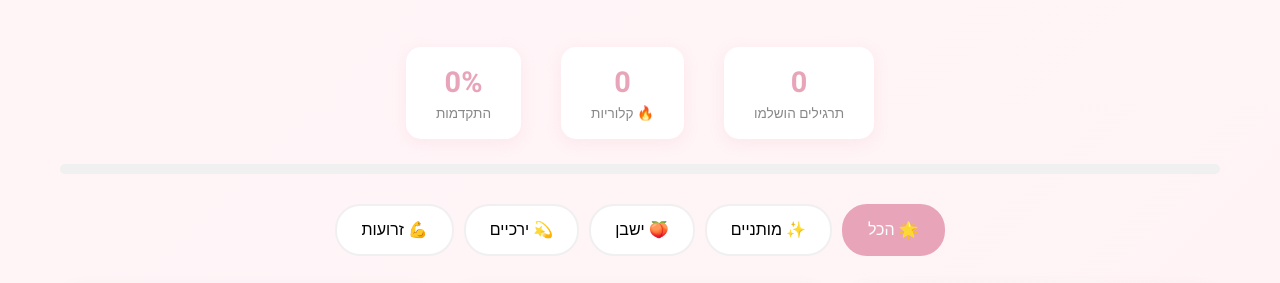
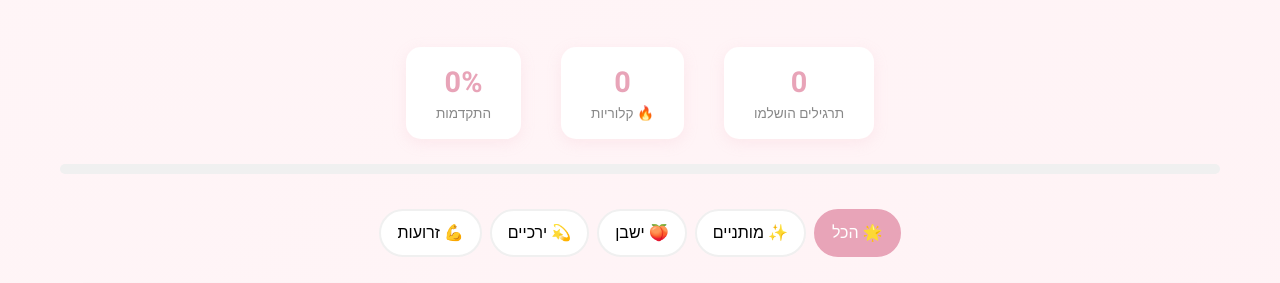
Before and after one commit to Support-Apps/wall-pilates, a plain HTML site: page index.html in a window 1280 px wide. Shown: the part 147-430 px from the top of the page. Drawn offline with Linux system fonts and the light colour scheme.

Commit message:
Add files via upload

```diff
--- a/index.html
+++ b/index.html
@@ -16,8 +16,8 @@ header p { color: #888; font-size: 1.1rem; }
 .stat { background: white; padding: 15px 30px; border-radius: 15px; text-align: center; box-shadow: 0 4px 15px rgba(232,164,184,0.15); }
 .stat-value { font-size: 1.8rem; font-weight: 700; color: #E8A4B8; }
 .stat-label { font-size: 0.85rem; color: #888; }
-.categories { display: flex; justify-content: center; gap: 10px; margin: 30px 0; flex-wrap: wrap; }
-.category-btn { background: white; border: 2px solid #F0F0F0; padding: 12px 24px; border-radius: 25px; cursor: pointer; font-family: inherit; font-size: 1rem; transition: all 0.3s; }
+.categories { display: flex; justify-content: center; gap: 8px; margin: 30px 0; flex-wrap: nowrap; overflow-x: auto; padding: 5px; }
+.category-btn { background: white; border: 2px solid #F0F0F0; padding: 10px 16px; border-radius: 25px; white-space: nowrap; cursor: pointer; font-family: inherit; font-size: 1rem; transition: all 0.3s; }
 .category-btn:hover { border-color: #E8A4B8; }
 .category-btn.active { background: #E8A4B8; color: white; border-color: #E8A4B8; }
 .exercises-grid { display: grid; grid-template-columns: repeat(auto-fill, minmax(350px, 1fr)); gap: 25px; margin-top: 30px; }
```
